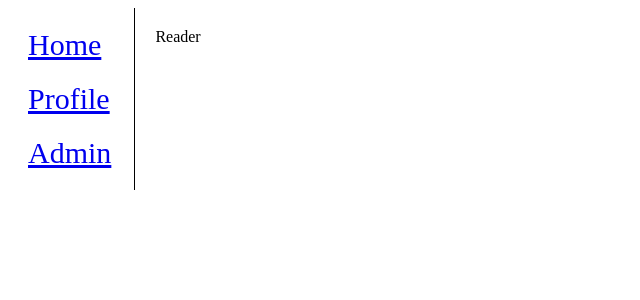
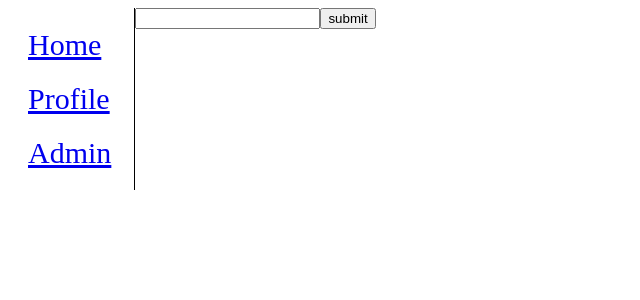
Before and after one commit to rahulpatil-99/library-component, a React app: page /profile in a window 1280 px wide. Shown: the top 300 px of the page, without its empty margins (0-640 px from the left). Built offline with nearby package versions, Linux system fonts and the light colour scheme.

Commit message:
Add form for reader sign in

```diff
--- a/src/components/Reader.js
+++ b/src/components/Reader.js
@@ -1,9 +1,28 @@
 import React, {Component} from 'react';
 
 class Reader extends Component {
+    constructor(){
+        super();
+        this.state={
+            readerName:''
+        }
+        this.handleReaderName = this.handleReaderName.bind(this);
+        this.submit = this.submit.bind(this);
+    }
+
+    handleReaderName(e){
+        this.setState({readerName: e.target.value});
+    }
+    submit(e){
+        this.setState({readerName:''});
+    }
+
     render(){
         return (
-            <p>Reader</p>
+            <div>
+                <input type="text" onChange={this.handleReaderName} value={this.state.readerName}/>
+                <button onClick={this.submit}>submit</button>
+            </div>
         )
     }
 }
```
